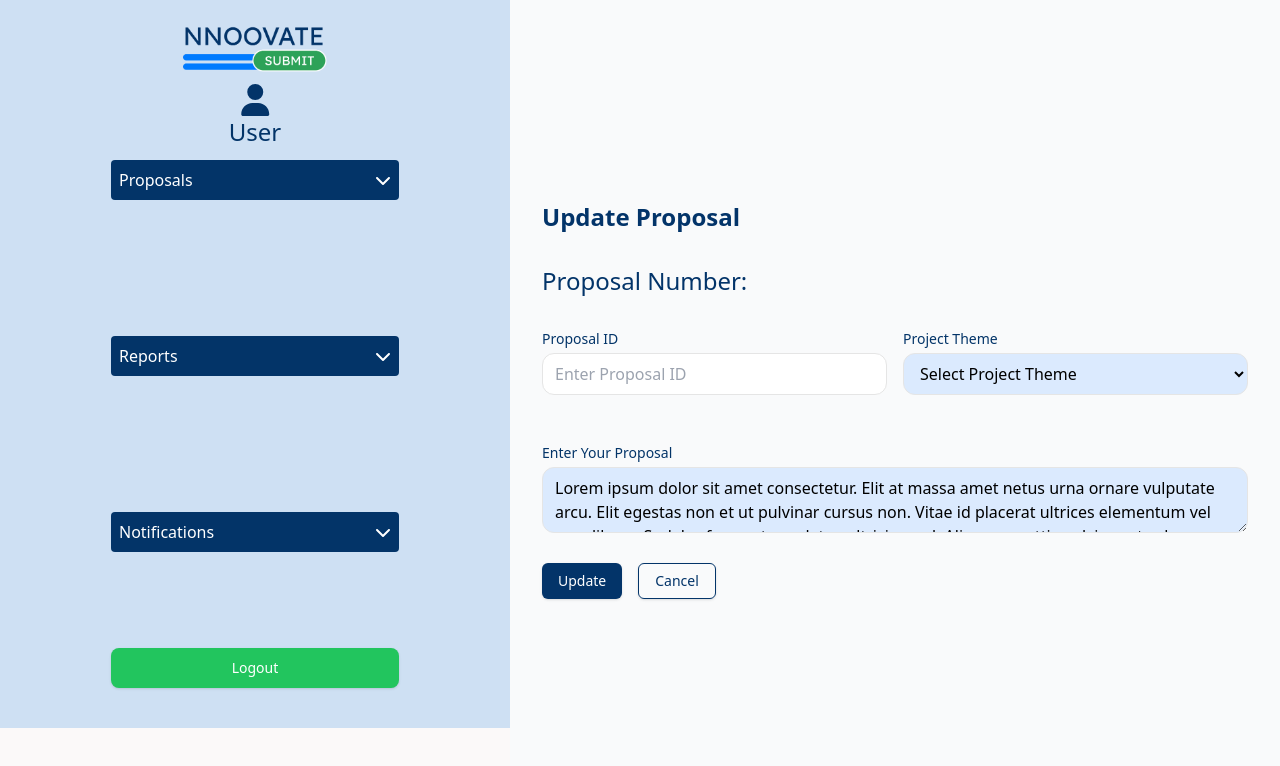
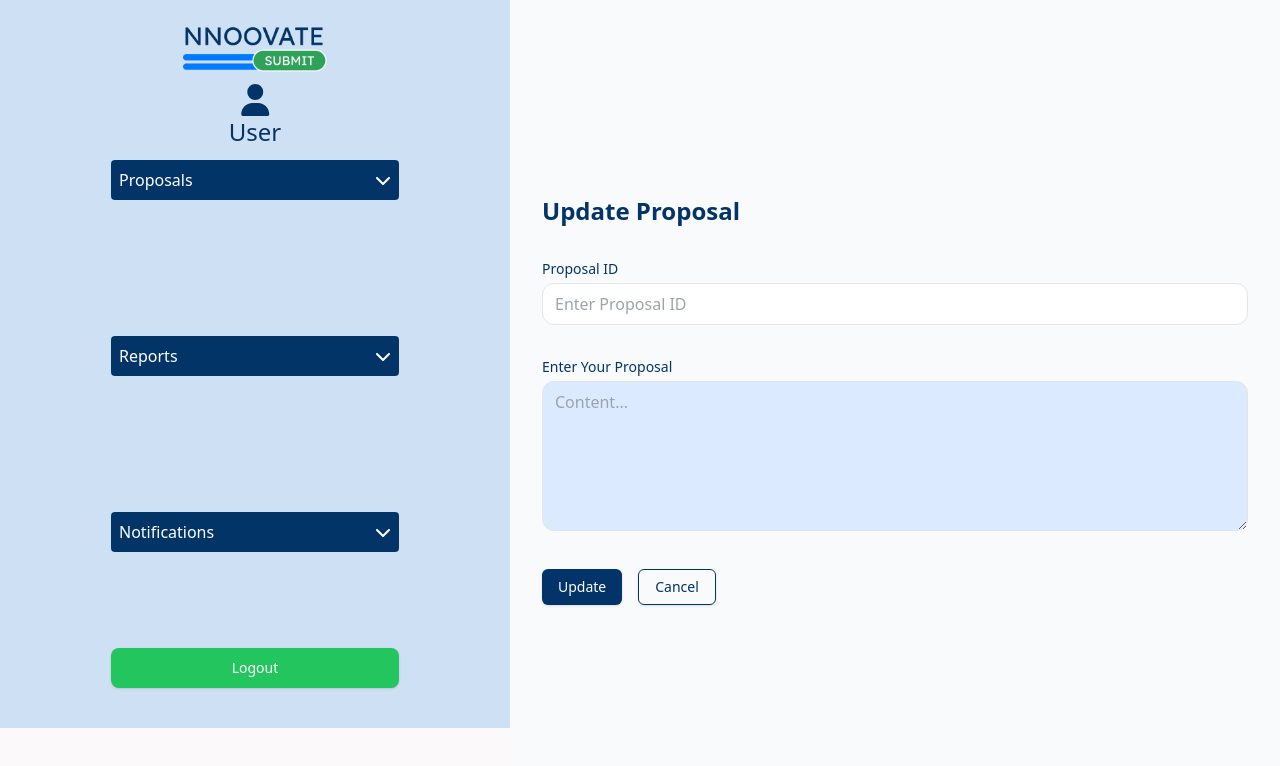
Before and after one commit to MohamedWael3011/reusable-project-webapp, a React (Vite) app: page /user/updateproposal in a window 1280 px wide. Shown: the top 766 px of the page. Built offline with nearby package versions, Linux system fonts and the light colour scheme; sample sign-in values are in the browser's storage.

Commit message:
make api function for user update proposal and update the view

```diff
--- a/src/apis/user.api.ts
+++ b/src/apis/user.api.ts
@@ -144,6 +144,40 @@ export const deleteProposal = async (
     return false;
   }
 };
+////////////////////////////////
+
+
+export const updateProposal = async (
+  submissionId: number,
+  proposal: string
+): Promise<boolean> => {
+  const xml = `
+    <soap:Envelope xmlns:xsi="http://www.w3.org/2001/XMLSchema-instance" xmlns:xsd="http://www.w3.org/2001/XMLSchema" xmlns:soap="http://schemas.xmlsoap.org/soap/envelope/">
+      <soap:Body>
+        <UpdateProposal xmlns="http://tempuri.org/">
+          <submissionid>${submissionId}</submissionid>
+          <proposal>${proposal}</proposal>
+        </UpdateProposal>
+      </soap:Body>
+    </soap:Envelope>
+  `;
+
+  // Set the SOAPAction header
+  headers.SOAPAction = "http://tempuri.org/UpdateProposal";
+
+  try {
+    const { response } = await soapRequest({ url, headers, xml });
+    const parsedResponse = parser.parse(response.body);
+    const result =
+      parsedResponse.Envelope.Body.UpdateProposalResponse
+        .UpdateProposalResult as boolean;
+    return result;
+  } catch (error) {
+    console.error("SOAP Request Error:", error);
+    return false;
+  }
+};
+
 
 // Other functions follow the similar structure...
 
--- a/src/views/UpdateProposal.tsx
+++ b/src/views/UpdateProposal.tsx
@@ -1,106 +1,108 @@
 import TextInput from "@/components/ui/TextInput";
-import ComboBox from "@/components/ui/combobox";
 import UserSidepanel from "@/components/ui/UserSidepanel";
-import React, { useState } from 'react';
+import React, { useState } from "react";
 import { Button } from "../components/ui/button";
+import { updateProposal } from "../apis/user.api"; // Adjust the import path as needed
 
+const UpdateProposal: React.FC = () => {
+  const [proposalID, setProposalId] = useState("");
+  const [proposalContent, setProposalContent] = useState("");
+  const [loading, setLoading] = useState(false);
+  const [successMessage, setSuccessMessage] = useState("");
+  const [errorMessage, setErrorMessage] = useState("");
 
-const Updateproposal: React.FC = () => {
-    const [proposalID, setProposalId] = useState("");
-    const [ProposalTitle, setProposalTitle] = useState("");
-    const [projectTheme, setProjectTheme] = useState("");
-    const [Proposalcontent, setProposalcontent] = useState("Lorem ipsum dolor sit amet consectetur. Elit at massa amet netus urna ornare vulputate arcu. Elit egestas non et ut pulvinar cursus non. Vitae id placerat ultrices elementum vel arcu libero. Sodales fermentum platea ultricies sed. Aliquam mattis pulvinar et vel parturient. At tincidunt venenatis et consectetur sit. Urna arcu vulputate at platea amet ipsum ultricies Velit eleifend sit purus enim sed maecenas. Scelerisque porttitor eu vel purus vel. Vitae quis quisque erat neque non dolor quis dui nec. Auctor at id a ac. Amet sed nisi mollis mi in id mauris ");
+  const handleUpdate = async () => {
+    if (!proposalID || !proposalContent) {
+      setErrorMessage("Please provide a valid Proposal ID and content.");
+      return;
+    }
 
+    setLoading(true);
+    setSuccessMessage("");
+    setErrorMessage("");
 
-    const handleUpdate = () => {
-        // Logic for adding the theme
-        console.log({ proposalID,ProposalTitle,projectTheme,Proposalcontent});
+    try {
+      const success = await updateProposal(parseInt(proposalID), proposalContent);
+      if (success) {
+        setSuccessMessage("Proposal updated successfully!");
+      } else {
+        setErrorMessage("Failed to update the proposal. Please try again.");
+      }
+    } catch (error) {
+      console.error("Error updating proposal:", error);
+      setErrorMessage("An error occurred while updating the proposal.");
+    } finally {
+      setLoading(false);
+    }
   };
 
   return (
-
     <div className="flex h-screen">
       {/* Left Section: Side Menu */}
       <div className="w-[510px]">
-                {/* <SideMenu /> */}
-               <UserSidepanel/>
+        <UserSidepanel />
       </div>
 
-
+      {/* Right Section: Main Content */}
       <div className="flex-1 flex flex-col items-center justify-center p-8 bg-gray-50">
         <div className="w-full max-w-3xl flex space-x-8">
+          <div className="flex-1 space-y-8">
+            <h1 className="text-2xl text-[#033469] font-bold mb-6">Update Proposal</h1>
 
-                    <div className="flex-1 space-y-8">
-
-                        <h1 className="text-2xl text-[#033469] font-bold mb-6">Update Proposal</h1>
-                        <h1 className="text-2xl text-[#033469] font mb-6">Proposal Number: {proposalID}</h1>
-
-
-
-                        <div className="flex space-x-4">
+            {/* Proposal ID Input */}
             <div className="w-full">
-
               <TextInput
-                                value={ProposalTitle}
-                                onChange={(e) => setProposalTitle(e.target.value)}
+                value={proposalID}
+                onChange={(e) => setProposalId(e.target.value)}
                 placeholder="Enter Proposal ID"
                 label="Proposal ID"
                 required
               />
             </div>
 
-
-                        <div className="w-full">
-
-                            <ComboBox
-                              label="Project Theme"
-                              value={projectTheme}
-                              onChange={(e)=>setProjectTheme(e.target.value)}
-                              options={["Reusbale","Maintenance","Agile","Managment"]}
-                              placeholder="Select Project Theme"
-                            />
+            {/* Proposal Content Textarea */}
+            <div className="mb-4">
+              <label className="block text-primary text-sm font-medium mb-1">
+                Enter Your Proposal
+              </label>
+              <textarea
+                placeholder="Content..."
+                value={proposalContent}
+                onChange={(e) => setProposalContent(e.target.value)}
+                required
+                className="w-full h-[150px] px-3 py-2 border rounded-xl focus:outline-none focus:ring focus:border-blue text-black bg-blue-100"
+              ></textarea>
             </div>
 
-
-                        </div>
-
-
-
-                        <div className="mb-4 ">
-                        <label className="block text-primary text-sm font-medium mb-1">Enter Your Proposal</label>
-                        <textarea
-                           placeholder="Content..."
-                              value={Proposalcontent}
-                             onChange={(e) => { setProposalcontent (e.target.value);
-                           // e.target.style.height = "auto"; // Reset height to recalculate
-                           // e.target.style.height = `${e.target.scrollHeight}px`; // Set height based on content
-                          }}
-                          required
-                          className="w-full h-[100%] px-3 py-2 border rounded-xl focus:outline-none focus:ring focus:border-blue text-black bg-blue-100  overflow-hidden"
-                           style={{ minHeight: "4rem" }}
-                          />
-                           {/* // Minimum height for initial display */}
-
-
-
-
+            {/* Buttons */}
             <div className="mt-6 flex space-x-4">
-                <Button onClick={handleUpdate} className="bg-[#033469] text-white">
-                    Update
+              <Button
+                className="bg-[#033469] text-white"
+                onClick={handleUpdate}
+                disabled={loading}
+              >
+                {loading ? "Updating..." : "Update"}
               </Button>
               <Button
-                    className="border border-[#033469] text-[#033469] bg-transparent hover:bg-[#033469] hover:text-white">
+                className="border border-[#033469] text-[#033469] bg-transparent hover:bg-[#033469] hover:text-white"
+                onClick={() => {
+                  setProposalId("");
+                  setProposalContent("");
+                  setSuccessMessage("");
+                  setErrorMessage("");
+                }}
+              >
                 Cancel
               </Button>
             </div>
 
-
-
-
-
-
-
-                    </div>
+            {/* Feedback Messages */}
+            {successMessage && (
+              <p className="text-green-500 text-center mt-4">{successMessage}</p>
+            )}
+            {errorMessage && (
+              <p className="text-red-500 text-center mt-4">{errorMessage}</p>
+            )}
           </div>
         </div>
       </div>
@@ -108,4 +110,4 @@ const Updateproposal: React.FC = () => {
   );
 };
 
-export default Updateproposal;
+export default UpdateProposal;
```
Lines whose indentation alone changed are shown as unchanged.
